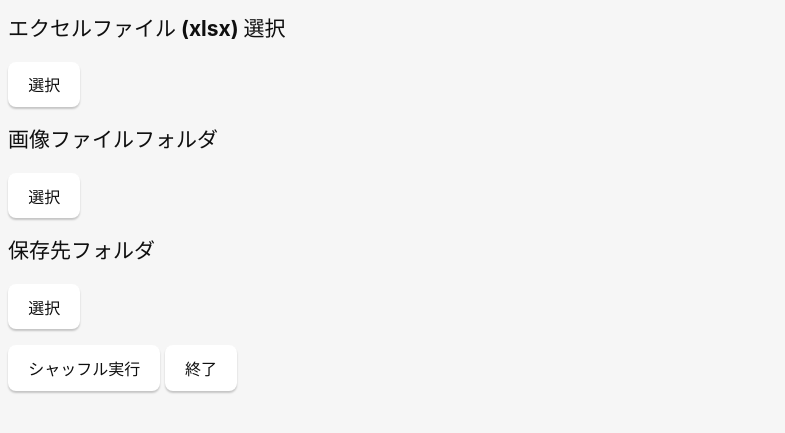
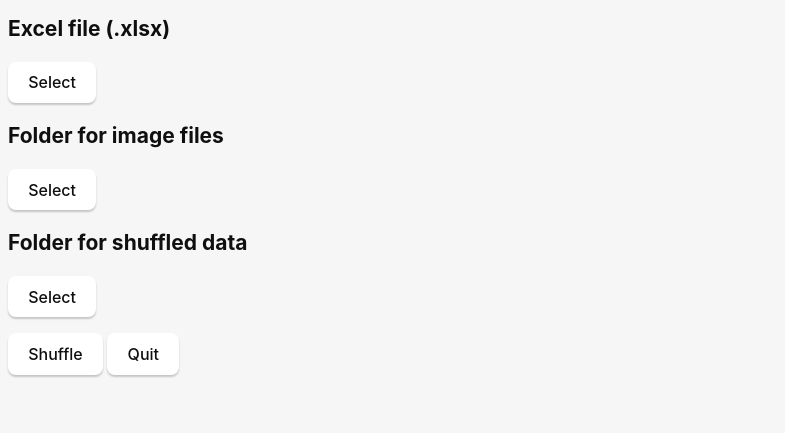
Before and after one commit to toshi-ara/shuffle-data, a website built with Vite: page index.html in a window 1280 px wide. Shown: the part 57-490 px from the top of the page, without its empty margins (0-785 px from the left). Built offline with nearby package versions, Linux system fonts and the light colour scheme.

Commit message:
change to English

```diff
--- a/index.html
+++ b/index.html
@@ -10,18 +10,18 @@
 
     <body>
         <h2>Shuffle Data</h2>
-        <h3>エクセルファイル (xlsx) 選択</h3>
-            <button id="btn_select_file_input" type="button">選択</button>
+        <h3>Excel file (.xlsx)</h3>
+            <button id="btn_select_file_input" type="button">Select</button>
             <p id="msg_file_input"></p>
-        <h3>画像ファイルフォルダ</h3>
-            <button id="btn_select_dir_input" type="button">選択</button>
+        <h3>Folder for image files</h3>
+            <button id="btn_select_dir_input" type="button">Select</button>
             <p id="msg_dir_input"></p>
-        <h3>保存先フォルダ</h3>
-            <button id="btn_select_dir_output" type="button">選択</button>
+        <h3>Folder for shuffled data</h3>
+            <button id="btn_select_dir_output" type="button">Select</button>
             <p id="msg_dir_output"></p>
         <div>
-            <button id="btn_do" type="button">シャッフル実行</button>
-            <button id="btn_quit" type="button">終了</button>
+            <button id="btn_do" type="button">Shuffle</button>
+            <button id="btn_quit" type="button">Quit</button>
         </div>
     </body>
 </html>
```
